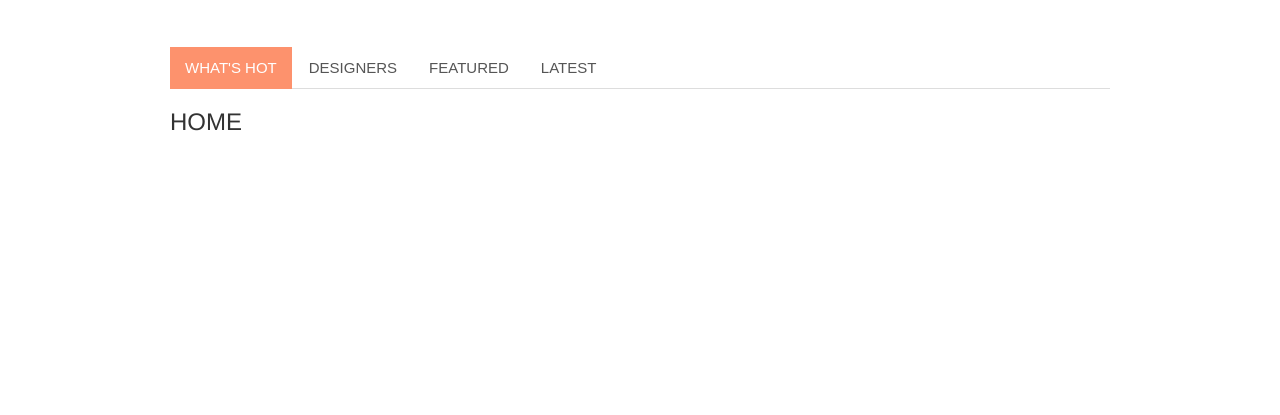
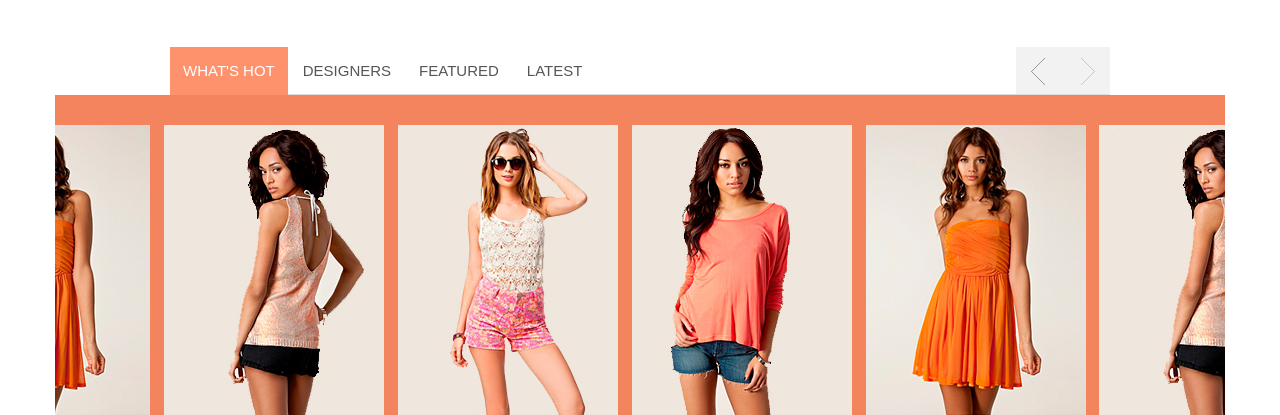
Before and after one commit to Littie/bwt_test2, a plain HTML site: page index.html in a window 1280 px wide. Shown: the part 1079-1494 px from the top of the page. Before the commit the page ends 1224 px from the top, so only its background shows below. Drawn offline with nearby package versions, Linux system fonts and the light colour scheme; a script that the page names is missing.

Commit message:
[html] add carousel content [css] add style for carousel, changed slide step for carousel

```diff
--- a/css/style.css
+++ b/css/style.css
@@ -841,8 +841,49 @@ span.phone {
 
 .body-carousel {
     margin-top: 50px;
-    padding-left: 115px;
-    padding-right: 115px;
+    padding-left: 0px;
+    padding-right: 0px;
+}
+
+.body-carousel .row-carousel ul {
+    margin-left: 115px;
+    margin-right: 115px;
+}
+
+.body-carousel .row-carousel .buttons-control {
+    float: right;
+}
+
+.body-carousel .row-carousel .buttons-control {
+    position: absolute;
+    display: block;
+    right: 130px;
+}
+
+.body-carousel .row-carousel .buttons-control a {
+    float: left;
+    width: 47px;
+    height: 47px;
+}
+
+.body-carousel .row-carousel .buttons-control .right-button {
+    background: url("../images/b-carousel-next.png") no-repeat right center;
+}
+
+.body-carousel .row-carousel .buttons-control .left-button {
+    background: url("../images/b-carousel-prev.png") no-repeat left center;
+}
+
+.body-carousel .row-carousel .buttons-control .right-button:hover {
+    background: url("../images/b-carousel-next-act.png") no-repeat right center;
+}
+
+.body-carousel .row-carousel .buttons-control .left-button:hover {
+    background: url("../images/b-carousel-prev-act.png") no-repeat right center;
+}
+
+.nav > li > a {
+    padding: 13px;
 }
 
 .nav-tabs > li.active > a,
@@ -894,8 +935,54 @@ span.phone {
     right: 30px;
 }
 
+.body-carousel .row-carousel img {
+    display: inline;
+    margin-top: 30px;
+    margin-right: 5px;
+    margin-left: 5px;
+}
+
+.body-carousel .row-carousel .item img:first-child {
+    margin-left: -125px;
+}
+
+.body-carousel .row-carousel .item img:last-child {
+    margin-right: -125px;
+}
+
+.body-carousel .row-carousel .carousel-inner > .item > img,
+.body-carousel .row-carousel .carousel-inner > .item > a > img {
+    display: inline-block;
+}
+
+.body-carousel .row-carousel .tab-content {
+    background-color: #f4845d;
+}
+
+/*------SLIDE---------*/
+.row-carousel .carousel-inner .active.left {
+    left: -25%;
+}
+
+.row-carousel .carousel-inner .active.right {
+    left: 25%;
+}
+
+.row-carousel .carousel-inner .next {
+    left: 25%;
+}
+
+.row-carousel .carousel-inner .prev {
+    left: -25%;
+}
+
+.carousel-inner .item {
+    background: #f4845d;
+}
+/*---------------------*/
+
 /* Body carousel @Media */
-@media screen and (min-width: 769px) {
+@media screen and (min-width: 641px) {
     #nav-tabs-wrapper {
         display: block !important;
     }
--- a/index.html
+++ b/index.html
@@ -287,6 +287,7 @@
                 <div class="col-xs-6 rbl-brand"><a href="#"><img src="images/brend-right-bottom-left.jpg"></a></div>
                 <div class="col-xs-6 rbr-brand">
                     <img src="images/brend-right-bottom-right.jpg">
+                    <!--todo: Сделать картинку не на бекграунд, а внутри самой кнопки-->
                     <button class="btn btn-default">shop now<img src="images/brand-narrow-right.png"></button>
                 </div>
             </div>
@@ -299,7 +300,7 @@
 <!-- Body carousel start -->
 
 <div class="container body-carousel">
-    <div class="row">
+    <div class="row row-carousel">
         <div class="col-xs-12">
             <a href="#" class="nav-tabs-dropdown btn">Tabs</a>
             <ul id="nav-tabs-wrapper" class="nav nav-tabs nav-tabs-horizontal">
@@ -307,10 +308,50 @@
                 <li><a data-toggle="tab" href="#designers">designers</a></li>
                 <li><a data-toggle="tab" href="#featured">featured</a></li>
                 <li><a data-toggle="tab" href="#latest">latest</a></li>
+                <div class="buttons-control">
+                    <a class="left-button" href="#body-carousel" data-slide="next"></a>
+                    <a class="right-button" href="#body-carousel" data-slide="prev"></a>
+                </div>
             </ul>
+
             <div class="tab-content">
                 <div id="hot" class="tab-pane fade in active">
-                    <h3>HOME</h3>
+                    <div id="body-carousel" class="carousel slide" data-interval="10000" data-ride="carousel">
+                        <div class="carousel-inner">
+                            <div class="active item">
+                                <img src="images/item-1.jpg">
+                                <img src="images/item-2.jpg">
+                                <img src="images/item-3.jpg">
+                                <img src="images/item-4.jpg">
+                                <img src="images/item-1.jpg">
+                                <img src="images/item-2.jpg">
+                            </div>
+                            <div class="item">
+                                <img src="images/item-2.jpg">
+                                <img src="images/item-3.jpg">
+                                <img src="images/item-4.jpg">
+                                <img src="images/item-1.jpg">
+                                <img src="images/item-2.jpg">
+                                <img src="images/item-3.jpg">
+                            </div>
+                            <div class="item">
+                                <img src="images/item-3.jpg">
+                                <img src="images/item-4.jpg">
+                                <img src="images/item-1.jpg">
+                                <img src="images/item-2.jpg">
+                                <img src="images/item-3.jpg">
+                                <img src="images/item-4.jpg">
+                            </div>
+                            <div class="item">
+                                <img src="images/item-4.jpg">
+                                <img src="images/item-1.jpg">
+                                <img src="images/item-2.jpg">
+                                <img src="images/item-3.jpg">
+                                <img src="images/item-4.jpg">
+                                <img src="images/item-1.jpg">
+                            </div>
+                        </div>
+                    </div>
                 </div>
                 <div id="designers" class="tab-pane fade">
                     <h3>DESIGNERS</h3>
@@ -327,7 +368,6 @@
 </div>
 
 
-
 <!-- jQuery (necessary for Bootstrap's JavaScript plugins) -->
 <script src="https://ajax.googleapis.com/ajax/libs/jquery/1.11.3/jquery.min.js"></script>
 <!-- Include all compiled plugins (below), or include individual files as needed -->
```
